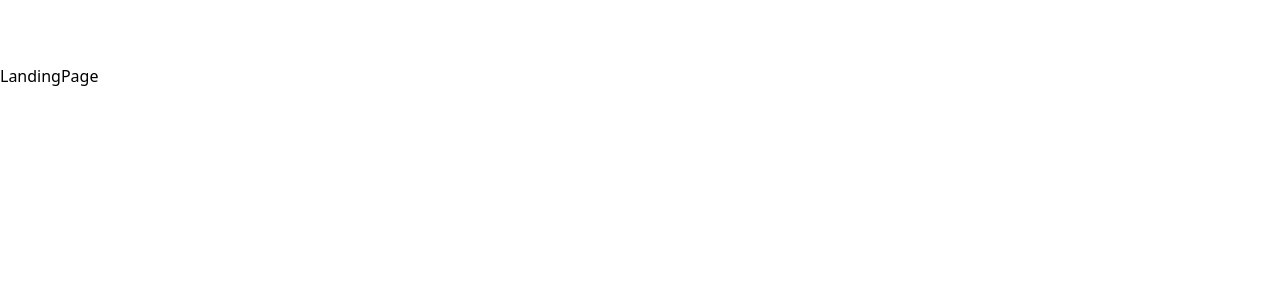
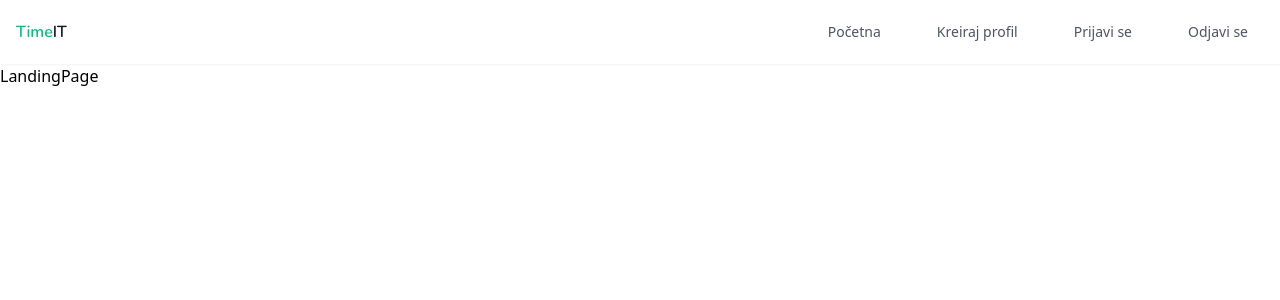
Before and after one commit to JamTheFrog/TimeItMVP, a React (Vite) app in the folder client/: page / in a window 1280 px wide. Shown: the top 300 px of the page. Built offline with nearby package versions, Linux system fonts and the light colour scheme.

Commit message:
created navbar

```diff
--- a/client/index.html
+++ b/client/index.html
@@ -4,7 +4,7 @@
     <meta charset="UTF-8" />
     <link rel="icon" type="image/svg+xml" href="/vite.svg" />
     <meta name="viewport" content="width=device-width, initial-scale=1.0" />
-    <title>TimeIt</title>
+    <title>TimeIT</title>
     <link rel="preconnect" href="https://fonts.googleapis.com" />
     <link rel="preconnect" href="https://fonts.gstatic.com" crossorigin />
     <link
--- a/client/src/App.jsx
+++ b/client/src/App.jsx
@@ -4,11 +4,12 @@ import Signup from "./pages/auth/Signup";
 import Signin from "./pages/auth/Signin";
 import Signout from "./pages/auth/Signout";
 import NotFound from "./pages/error/NotFound";
+import MainNavigation from "./shared/Layout/Navigation/MainNavigation/MainNavigation";
 
 function App() {
   return (
     <Router>
-      {/* <MainNavigation /> */}
+      <MainNavigation />
       <div className="mt-[4rem] bg-white">
         <Switch>
           {/* MARKETING ROUTES */}
--- /dev/null
+++ b/client/src/shared/Layout/Navigation/MainNavigation/MainNavigation.jsx
@@ -0,0 +1,52 @@
+import { useEffect, useState } from "react";
+import { NavLink } from "react-router-dom";
+import NavLinks from "./NavLinks";
+import { GrClose } from "react-icons/gr";
+import { RxHamburgerMenu } from "react-icons/rx";
+
+const MainNavigation = () => {
+  const [navLinksAreVisible, setNavLinksAreVisible] = useState(false);
+  const [screenWidth, setScreenWidth] = useState(
+    typeof window !== "undefined" ? window.innerWidth : 0
+  );
+  useEffect(() => {
+    if (window) {
+      const handleResize = () => setScreenWidth(window.innerWidth);
+      window.addEventListener("resize", handleResize);
+      if (screenWidth > 640) setNavLinksAreVisible(true);
+      return () => {
+        window.removeEventListener("resize", handleResize);
+      };
+    }
+  }, [screenWidth]);
+
+  const closeNavLinks = (value) => setNavLinksAreVisible(value);
+
+  return (
+    <nav className="fixed top-0 z-30 w-full p-4 bg-white shadow-sm  sm:h-16 sm:flex sm:items-center sm:justify-between">
+      <div className="flex items-center font-primaryFont justify-between">
+        <NavLink to="/" className="flex ">
+          <span
+            className="self-center
+           font-semibold whitespace-nowrap text-darkHard"
+          >
+            <span className="text-primary">Time</span>IT
+          </span>
+        </NavLink>
+        <h4
+          className="sm:hidden"
+          onClick={() => setNavLinksAreVisible(!navLinksAreVisible)}
+        >
+          {navLinksAreVisible ? <GrClose /> : <RxHamburgerMenu />}
+        </h4>
+      </div>
+      {navLinksAreVisible && (
+        <NavLinks
+          closeNavLinks={screenWidth < 640 ? closeNavLinks : () => {}}
+        />
+      )}
+    </nav>
+  );
+};
+
+export default MainNavigation;
--- /dev/null
+++ b/client/src/shared/Layout/Navigation/MainNavigation/NavLinks.jsx
@@ -0,0 +1,31 @@
+import { NavLink } from "react-router-dom";
+
+const NavLinks = ({ closeNavLinks }) => {
+  const links = [
+    { label: "Početna", href: "/" },
+    { label: "Kreiraj profil", href: "/auth/signup" },
+    { label: "Prijavi se", href: "/auth/signin" },
+    { label: "Odjavi se", href: "/auth/signout" },
+  ]
+    .filter((linkConfig) => linkConfig)
+    .map(({ label, href }) => {
+      return (
+        <NavLink to={href} key={href}>
+          <li className="w-full sm:w-max cursor-pointer rounded-sm p-2 text-center  hover:text-primary px-4">
+            {label}
+          </li>
+        </NavLink>
+      );
+    });
+
+  return (
+    <ul
+      onClick={() => closeNavLinks(false)}
+      className={`gap-6 z-30 bg-white text-gray-600 text-sm mt-4 sm:mt-0 flex flex-col items-center justify-between sm:flex-row`}
+    >
+      {links}
+    </ul>
+  );
+};
+
+export default NavLinks;
```
